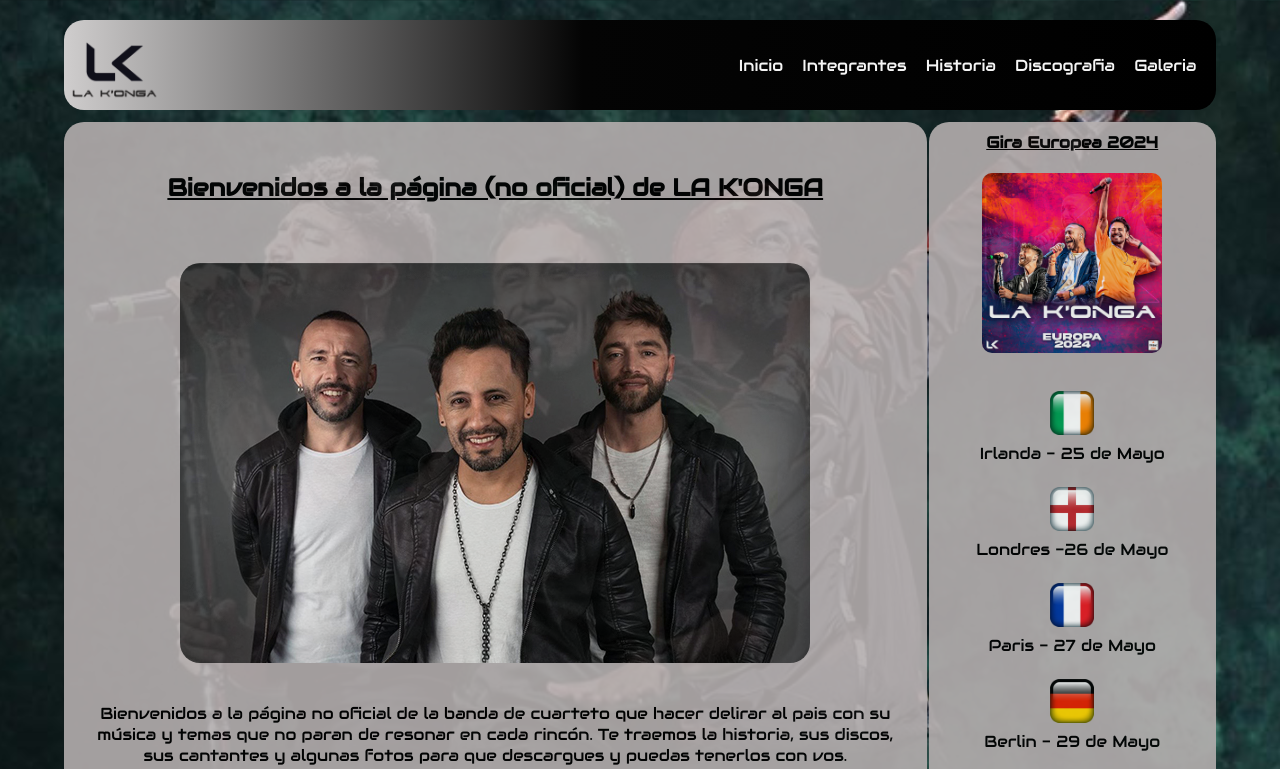
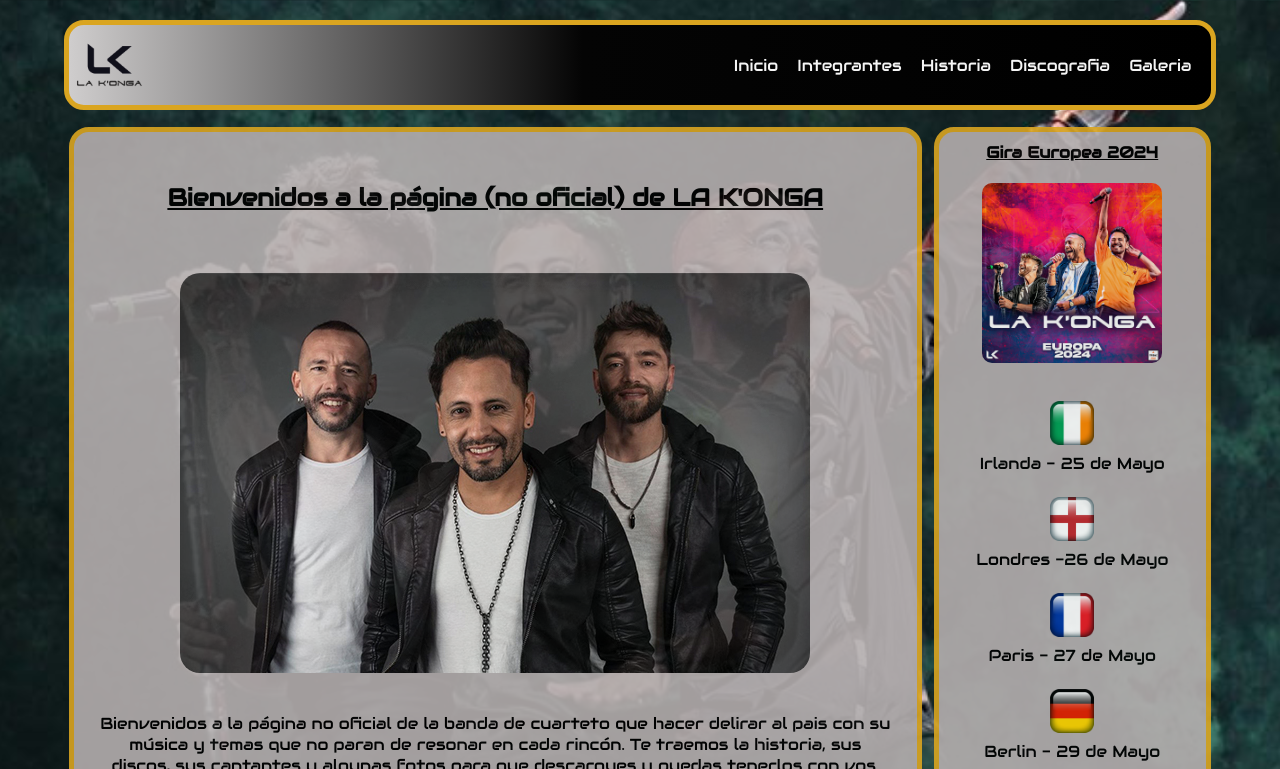
Before and after one commit to fabianchi2023/preEntrega3Bianchi, a plain HTML site: page index.html in a window 1280 px wide. Shown: the top 769 px of the page. Drawn offline with Linux system fonts and the light colour scheme.

Commit message:
actualiación tamaños en estilo

```diff
--- a/css/estilo.css
+++ b/css/estilo.css
@@ -30,14 +30,16 @@
     width: 100%;
     height: 90px;
     margin: 10px auto;
-    background: rgb(207,205,205);
-    background: linear-gradient(90deg, rgba(207,205,205,1) 0%, rgba(4,4,4,1) 45%, rgba(0,0,0,1) 100%);
+    background: #cfcdcd;
+    background: linear-gradient(90deg, #cfcdcd 0%, #040404 45%, rgba(0,0,0,1) 100%);
     display: flex;
     justify-content: space-between;
     border-radius: 20px;
+    border:solid #daa520 5px;
 }
 .nav img{
-    width: 100px;
+    width: 100%;
+    height: 100%;
     margin: auto;
     padding: 5px;
 }
@@ -63,7 +65,9 @@
     text-align: center;
     width: auto;
     border-radius: 20px;
+    border:solid #daa520 5px;
     opacity: 0.9;
+    margin:5px;
 }
 .main h2{
     text-decoration: underline;
@@ -82,6 +86,8 @@
     grid-area: aside;
     background-color: #b4aeae;
     border-radius: 20px;
+    border:solid #daa520 5px;
+    margin: 5px;
     padding: 10px auto;
     text-align: center;
     opacity: 0.9;
@@ -120,6 +126,7 @@
     display: flex;
     justify-content: space-between;
     border-radius: 20px;
+    border:solid #daa520 5px;
 }
 .footer .redesSociales{
     display: flex;
@@ -137,7 +144,8 @@
     text-decoration: underline;
 }
 .footer  img{
-    width: 100px;
+    width: 100%;
+    height: 100%;
     margin: auto;
     padding: 5px;
     align-items: center
```
